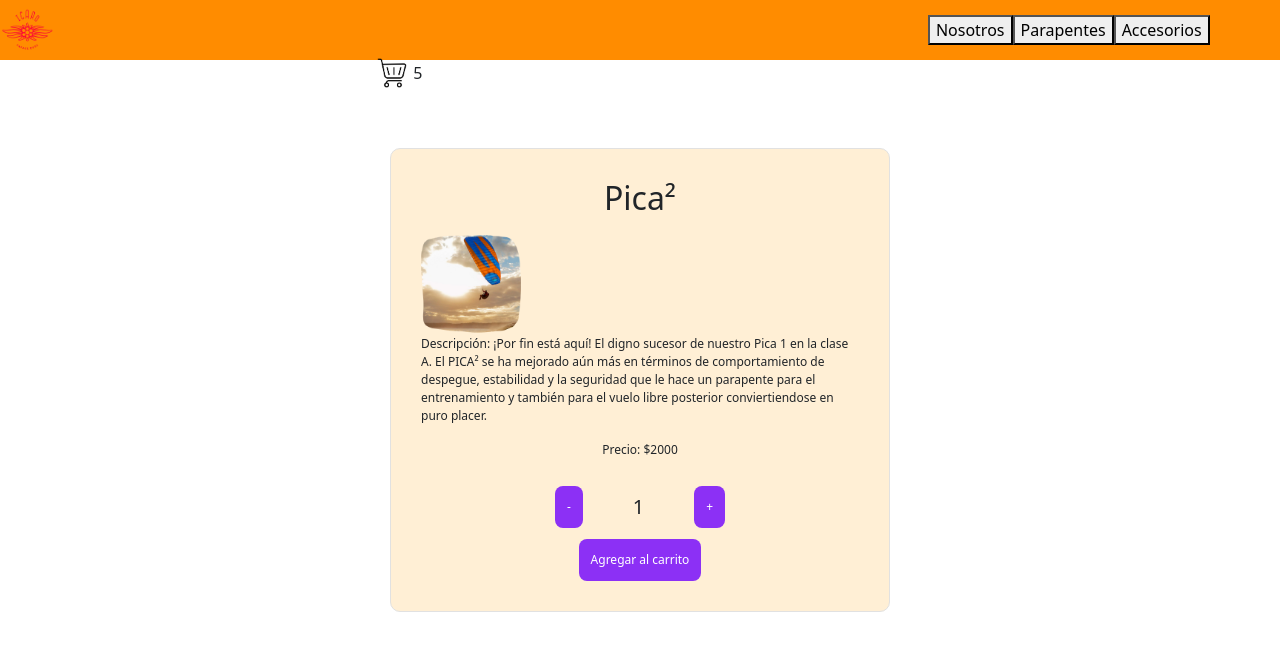
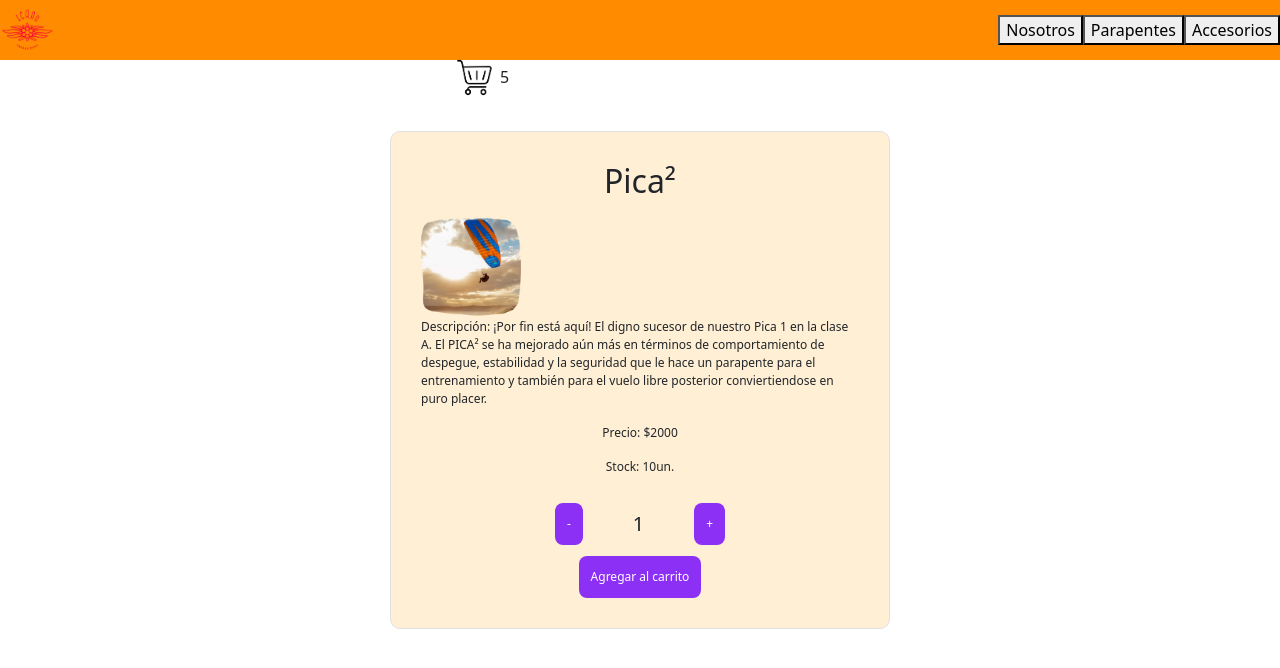
Before and after one commit to Tomi-422/Icaro-app, a React (Create React App) app: page /detail/1 in a window 1280 px wide. Shown: the top 668 px of the page. Built offline with nearby package versions, Linux system fonts and the light colour scheme.

Commit message:
Actualizacion NavBar

```diff
--- a/src/components/itemDetail/itemDetail.js
+++ b/src/components/itemDetail/itemDetail.js
@@ -5,7 +5,7 @@ const ItemDetail = ({id, nombre, precio, stock, description, img}) => {
 
     const handleOnAdd = (quantity) => {
         const productToAdd = {
-            id, nombre, precio, quantity, img
+            id, nombre, precio, quantity,
         }
         console.log(productToAdd)
     }
@@ -25,6 +25,9 @@ const ItemDetail = ({id, nombre, precio, stock, description, img}) => {
                 <p className='Info'>
                     Precio: ${precio}
                 </p>
+                <p className='Info'>
+                    Stock: {stock}un.
+                </p>
             </section>
             <footer className='ItemFooter'>
                 <Counter onAdd={handleOnAdd} stock={stock} />
--- a/src/components/navbar/navbar.css
+++ b/src/components/navbar/navbar.css
@@ -6,17 +6,12 @@
     flex-direction: row;
 }
 
-.logo{
+.logo img{
     height: 10%;
     width: 10%;
 }
 
 .botones {
-    width: 33%;
     display: flex;
     justify-content: center;
 }
-
-.cartWdg {
-    width: 33%;
-}
--- a/src/components/navbar/navbar.js
+++ b/src/components/navbar/navbar.js
@@ -6,8 +6,11 @@ import logo from "./assets/icaro-paragliders-logo.png"
 const Navbar = () => {
     return (
        <nav className="navbar container-fluid">
+
             <NavLink to='/'>
-                <img src={logo} alt="logo" className="logo" />
+                <div className="logo">
+                    <img src={logo} alt="Icaro Paragliding"/>
+                </div>
             </NavLink>
             <div className="botones">
                 <button>Nosotros</button>
```
